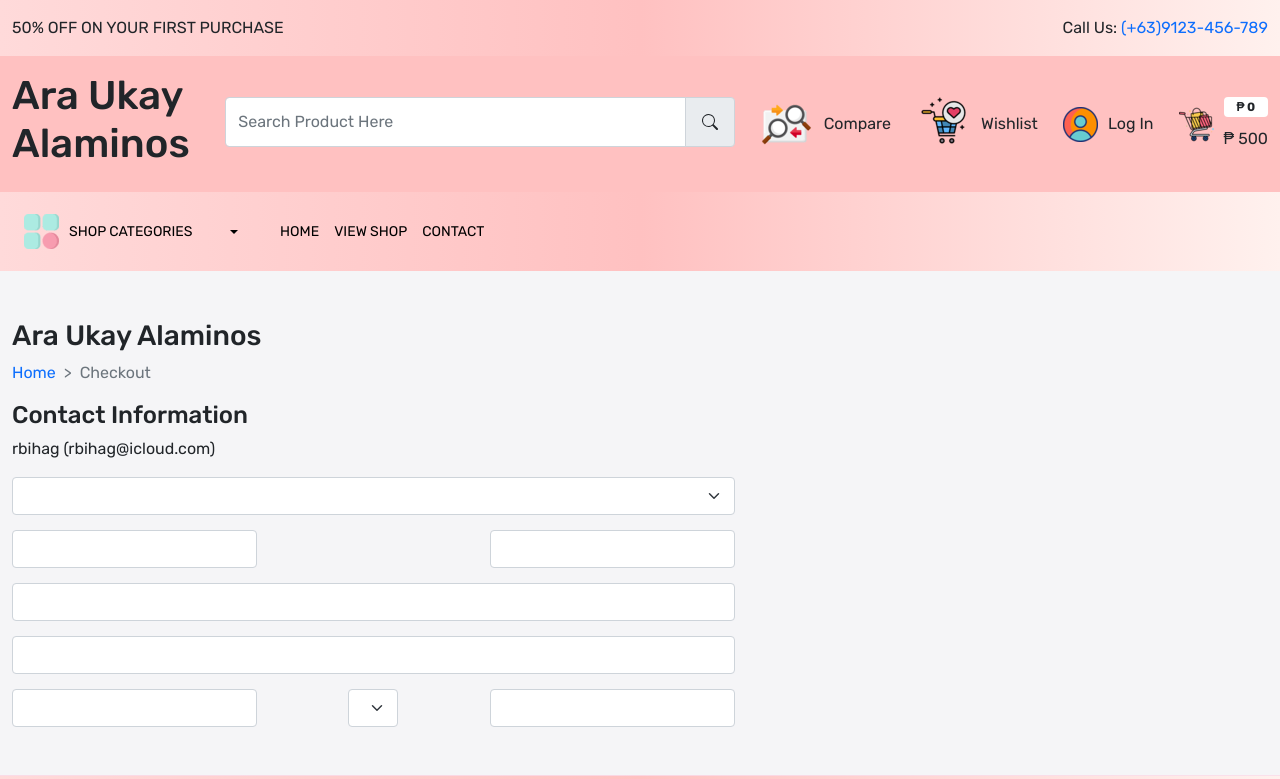
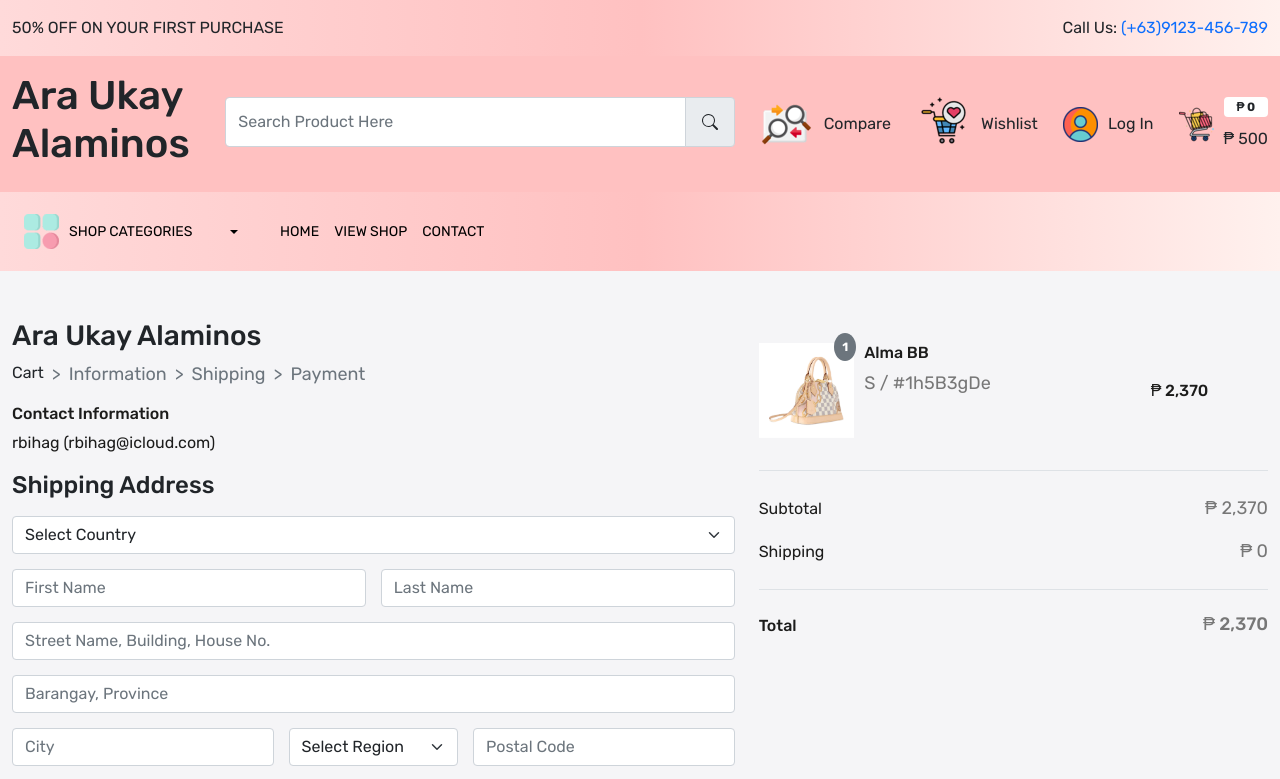
Before and after one commit to Rbihag/ecomm-app, a React (Create React App) app: page /checkout in a window 1280 px wide. Shown: the top 779 px of the page. Built offline with nearby package versions, Linux system fonts and the light colour scheme.

Commit message:
checkout page

```diff
--- a/src/App.css
+++ b/src/App.css
@@ -922,6 +922,19 @@ margin-bottom: 10px;
 }
 
 
+/* cart page end */
+
+/* checkout page start */
+
+.total{
+  font-size: 16px;
+  color: var(--color-1c1c1b);
+}
+
+.total-price{
+    font-size: 18px;
+    color: var(--color-777777);
+  }
 
 
-/* cart page end */
+/* checkout page end*/
--- a/src/pages/Checkout.js
+++ b/src/pages/Checkout.js
@@ -1,4 +1,6 @@
 import React from 'react'
+import { Link } from 'react-router-dom'
+import { IoIosArrowBack } from 'react-icons/io'
 
 const Checkout = () => {
     return (
@@ -11,43 +13,87 @@ const Checkout = () => {
                                 <h3 className='website-name'>Ara Ukay Alaminos</h3>
                                 <nav style={{ "--bs-breadcrumb-divider": "'>'" }} aria-label="breadcrumb">
                                     <ol className="breadcrumb">
-                                        <li className="breadcrumb-item"><a href="/">Home</a></li>
-                                        <li className="breadcrumb-item active" aria-current="page">Checkout</li>
+                                        <li className="breadcrumb-item"><Link className='text-dark' total-price to='/cart'>Cart</Link></li>
+                                        <li className="breadcrumb-item total-price active" aria-current="page">Information</li>
+                                        <li className="breadcrumb-item total-price active">Shipping</li>
+                                        <li className="breadcrumb-item total-price active" aria-current="page">Payment</li>
                                     </ol>
                                 </nav>
-                                <h4 className='title'>
+                                <h4 className='title total'>
                                     Contact Information
                                 </h4>
-                                <p className='user-details'>rbihag (rbihag@icloud.com)</p>
+                                <p className='user-details total'>rbihag (rbihag@icloud.com)</p>
+                                <h4 className='mb-3'>Shipping Address</h4>
                                 <form action='' className='d-flex  flex-wrap gap-15 justify-content-between'>
                                     <div className='w-100'>
-                                        <select name='' className='form-control form-select' id='' ></select>
+                                        <select name='' className='form-control form-select' id='' ><option value='' selected disabled>Select Country</option></select>
                                     </div>
-                                    <div>
-                                        <input type='text' className='form-control'></input>
+                                    <div className='flex-grow-1'>
+                                        <input type='text' placeholder='First Name' className='form-control'></input>
                                     </div>
-                                    <div>
-                                        <input type='text' className='form-control'></input>
+                                    <div className='flex-grow-1'>
+                                        <input type='text' placeholder='Last Name' className='form-control'></input>
                                     </div>
                                     <div className='w-100'>
-                                        <input type='text' className='form-control'></input>
+                                        <input type='text' placeholder='Street Name, Building, House No.' className='form-control'></input>
                                     </div>
                                     <div className='w-100'>
-                                        <input type='text' className='form-control'></input>
+                                        <input type='text'
+                                            placeholder='Barangay, Province' className='form-control'></input>
                                     </div>
-                                    <div>
-                                        <input type='text' className='form-control'></input>
+                                    <div className='flex-grow-1'>
+                                        <input type='text' placeholder='City' className='form-control'></input>
                                     </div>
-                                    <div>
-                                        <select name='' className='form-control form-select' id='' ></select>
+                                    <div className='flex-grow-1'>
+                                        <select name='' className='form-control form-select' id='' >
+                                            <option value='' selected disabled>Select Region</option>
+                                        </select>
                                     </div>
-                                    <div>
-                                        <input type='text' className='form-control'></input>
+                                    <div className='flex-grow-1'>
+                                        <input type='text' placeholder='Postal Code' className='form-control'></input>
+                                    </div>
+                                    <div className='w-100'>
+                                        <div className='d-flex justify-content-between align-items-center'>
+                                            <Link to='/cart' className='text-dark' > <IoIosArrowBack className='me-2' /> Return to Cart</Link>
+                                            <Link to='/cart' className='button' >Continue to Shipping</Link>
+                                        </div>
                                     </div>
                                 </form>
                             </div>
                         </div>
-                        <div className='col-5'></div>
+                        <div className='col-5'>
+                            <div className='border-bottom py-4'>
+                                <div className='d-flex gap-10 align-items-center'>
+                                    <div className='w-75 d-flex mb-2 gap-10'>
+                                        <div className='w-25 position-relative'>
+                                            <span style={{ top: "-10px", right: "-2px" }} className='badge bg-secondary rounded-circle p-2 position-absolute'>1</span>
+                                            <img className='img-fluid' src='/images/sprod12.png' alt='product' />
+                                        </div>
+                                        <div>
+                                            <h5 className='total'>Alma BB</h5>
+                                            <p className='total-price'>S / #1h5B3gDe</p>
+                                        </div>
+                                    </div>
+                                    <div className='flex-grow-1'>
+                                        <h5 className='total'>&#8369; 2,370</h5>
+                                    </div>
+                                </div>
+                            </div>
+                            <div className='border-bottom py-4'>
+                                <div className='d-flex justify-content-between align-items-center'>
+                                    <p className='total'>Subtotal</p>
+                                    <p className='total-price'>&#8369; 2,370</p>
+                                </div>
+                                <div className='d-flex justify-content-between align-items-center'>
+                                    <p className='mb-0 total'>Shipping</p>
+                                    <p className='mb-0 total-price'>&#8369; 0</p>
+                                </div>
+                            </div>
+                            <div className='d-flex justify-content-between align-items-center py-4'>
+                                <h4 className='total'>Total</h4>
+                                <h5 className='total-price'>&#8369; 2,370</h5>
+                            </div>
+                        </div>
                     </div>
                 </div>
             </div>
```
